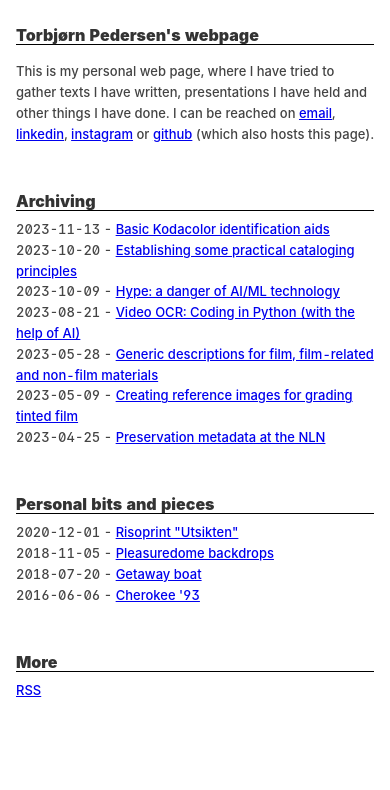
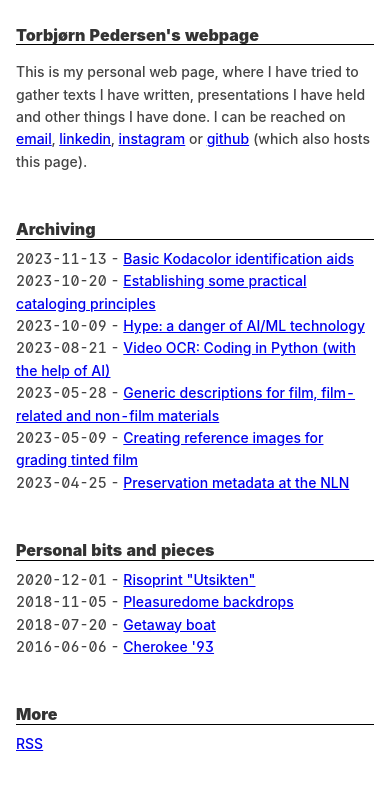
Before and after one commit to torbjornbp/torbjornbp.github.io, a Jekyll site: the page built from index.md, in a window 390 px wide. Shown: the top 790 px of the page. Built offline with Jekyll 4.4.1, drawn with Linux system fonts in a browser that asks for light colours; some web fonts are replaced.

Commit message:
Update main.scss

```diff
--- a/assets/css/main.scss
+++ b/assets/css/main.scss
@@ -140,7 +140,7 @@ table {
 
 @media (max-width: 500px) {
     /* For small screen decices */
-    body {font-size: 13px;}
+    body {font-size: 14px;}
     div.highlighter-rouge code {font-size: 9px;}
     .w {padding: 1rem 1rem;}
 }
```
